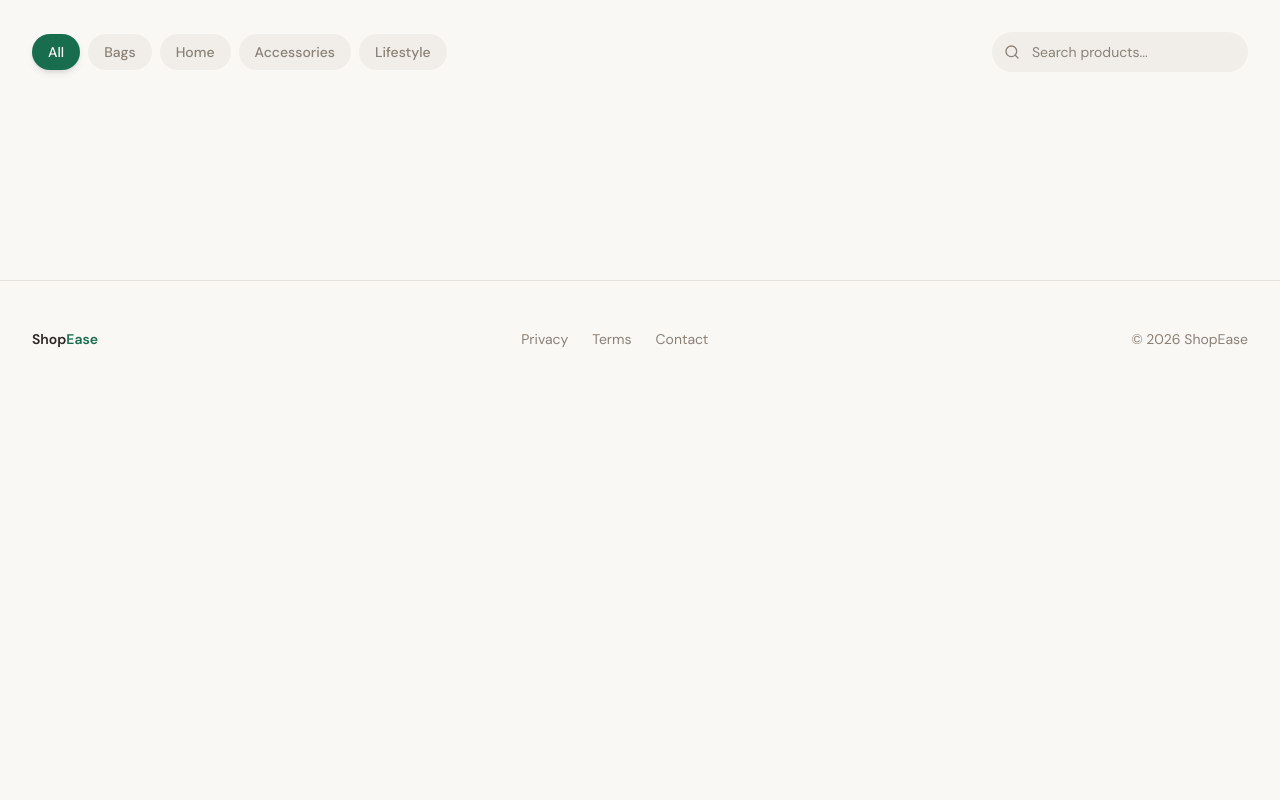
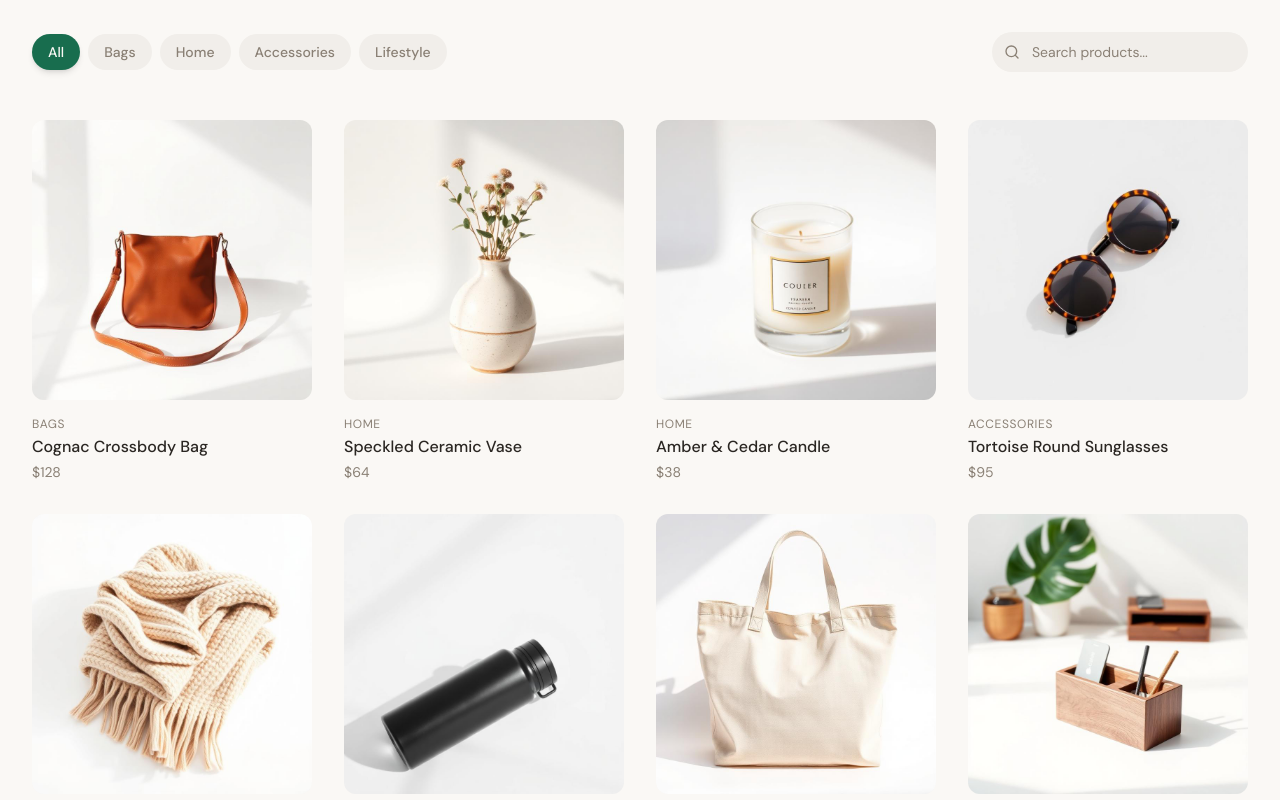
Before and after one commit to Sreelatha-Vallabhaneni/ShopEase, a React (Vite) app: page / in a window 1280 px wide. Shown: the part 1020-1820 px from the top of the page. Before the commit the page ends 1417 px from the top, so only its background shows below. Built offline with nearby package versions, Linux system fonts and the light colour scheme.

Commit message:
created productCard

```diff
--- /dev/null
+++ b/src/components/ProductCard.tsx
@@ -0,0 +1,49 @@
+import { Plus } from "lucide-react";
+import { Link } from "react-router-dom";
+import type { Product } from "@/data/products";
+import { useCart } from "@/context/CartContext";
+
+interface ProductCardProps {
+  product: Product;
+  index: number;
+}
+
+export default function ProductCard({ product, index }: ProductCardProps) {
+  const { addItem } = useCart();
+
+  return (
+    <div
+      className="group reveal-up"
+      style={{ animationDelay: `${index * 0.07}s` }}
+    >
+      <Link to={`/product/${product.id}`} className="block">
+        <div className="relative rounded-xl overflow-hidden bg-card mb-4 aspect-square">
+          <img
+            src={product.image}
+            alt={product.name}
+            className="w-full h-full object-cover transition-transform duration-500 ease-out group-hover:scale-105"
+            loading="lazy"
+          />
+          <button
+            onClick={(e) => {
+              e.preventDefault();
+              e.stopPropagation();
+              addItem(product);
+            }}
+            className="absolute bottom-3 right-3 w-10 h-10 rounded-full bg-primary text-primary-foreground flex items-center justify-center opacity-0 translate-y-2 group-hover:opacity-100 group-hover:translate-y-0 transition-all duration-300 ease-out hover:opacity-90 active:scale-95 shadow-lg"
+            aria-label={`Add ${product.name} to cart`}
+          >
+            <Plus className="w-5 h-5" />
+          </button>
+        </div>
+        <div className="space-y-1">
+          <p className="text-xs uppercase tracking-wider text-muted-foreground">
+            {product.category}
+          </p>
+          <h3 className="font-medium text-foreground leading-snug">{product.name}</h3>
+          <p className="text-sm text-muted-foreground tabular-nums">${product.price}</p>
+        </div>
+      </Link>
+    </div>
+  );
+}
--- a/src/components/ProductCatalog.tsx
+++ b/src/components/ProductCatalog.tsx
@@ -1,7 +1,7 @@
 import { useState, useMemo } from "react";
 import { Search } from "lucide-react";
 import { products, categories } from "@/data/products";
-//import ProductCard from "./ProductCard";
+import ProductCard from "./ProductCard";
 
 export default function ProductCatalog() {
   const [activeCategory, setActiveCategory] = useState<string>("All");
@@ -63,9 +63,9 @@ export default function ProductCatalog() {
         {/* Grid */}
         {filtered.length > 0 ? (
           <div className="grid grid-cols-2 md:grid-cols-3 lg:grid-cols-4 gap-6 md:gap-8">
-            {/* {filtered.map((product, i) => (
+            {filtered.map((product, i) => (
               <ProductCard key={product.id} product={product} index={i} />
-            ))} */}
+            ))}
           </div>
         ) : (
           <div className="text-center py-24 text-muted-foreground">
```
